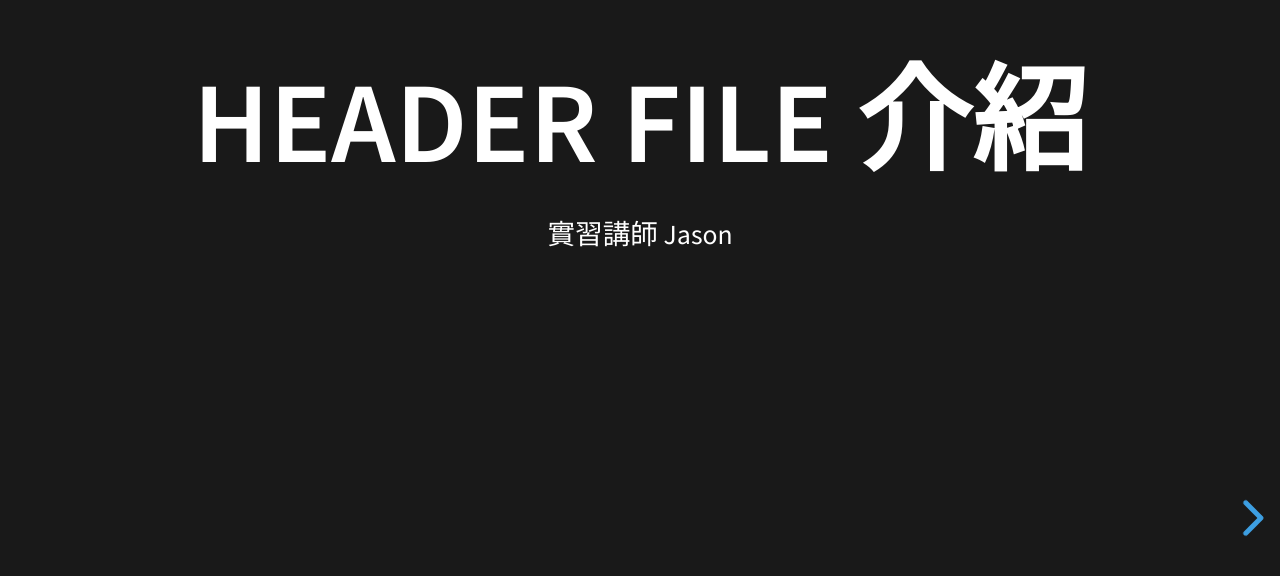
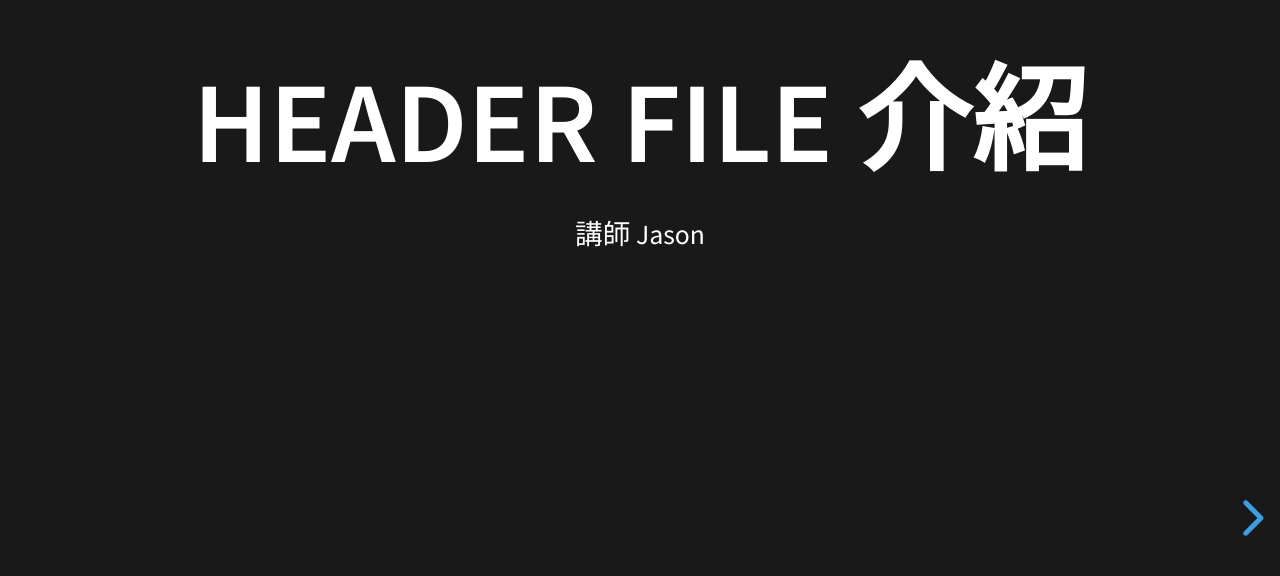
Before and after one commit to tw-csie-sprout/c2022, a website: page slides/headerfile/index.html in a window 1280 px wide. Shown: the part 220-796 px from the top of the page. Drawn offline with Linux system fonts and the light colour scheme.

Commit message:
slide update

```diff
--- a/slides/headerfile/index.html
+++ b/slides/headerfile/index.html
@@ -27,7 +27,7 @@
 			<div class="slides">
 				<section>
 					<h1>Header File 介紹</h1>
-					<p> <small>實習講師 Jason</small> </p>
+					<p> <small>講師 Jason</small> </p>
 				</section>
 				<section>
 					<section>
```
